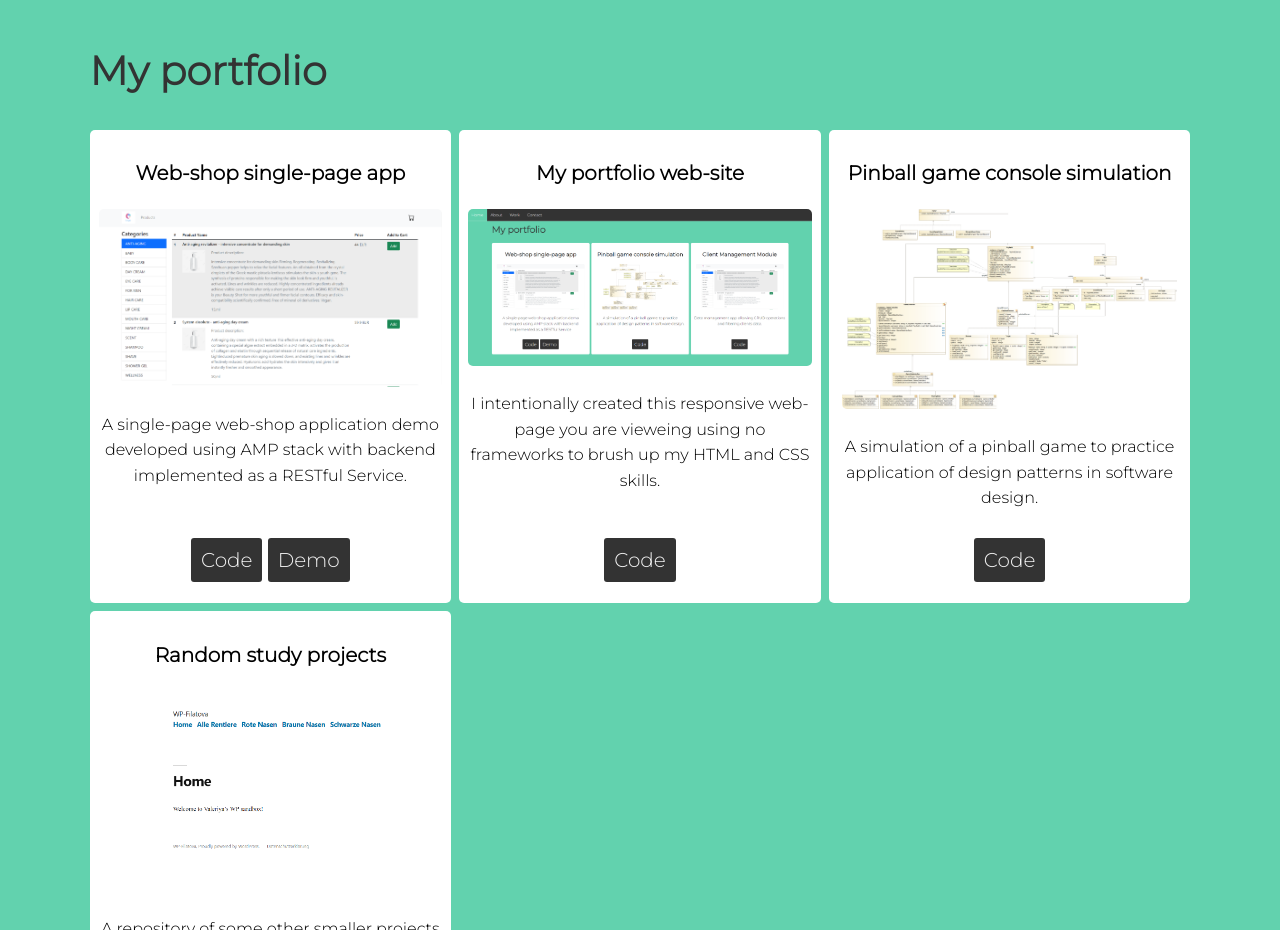
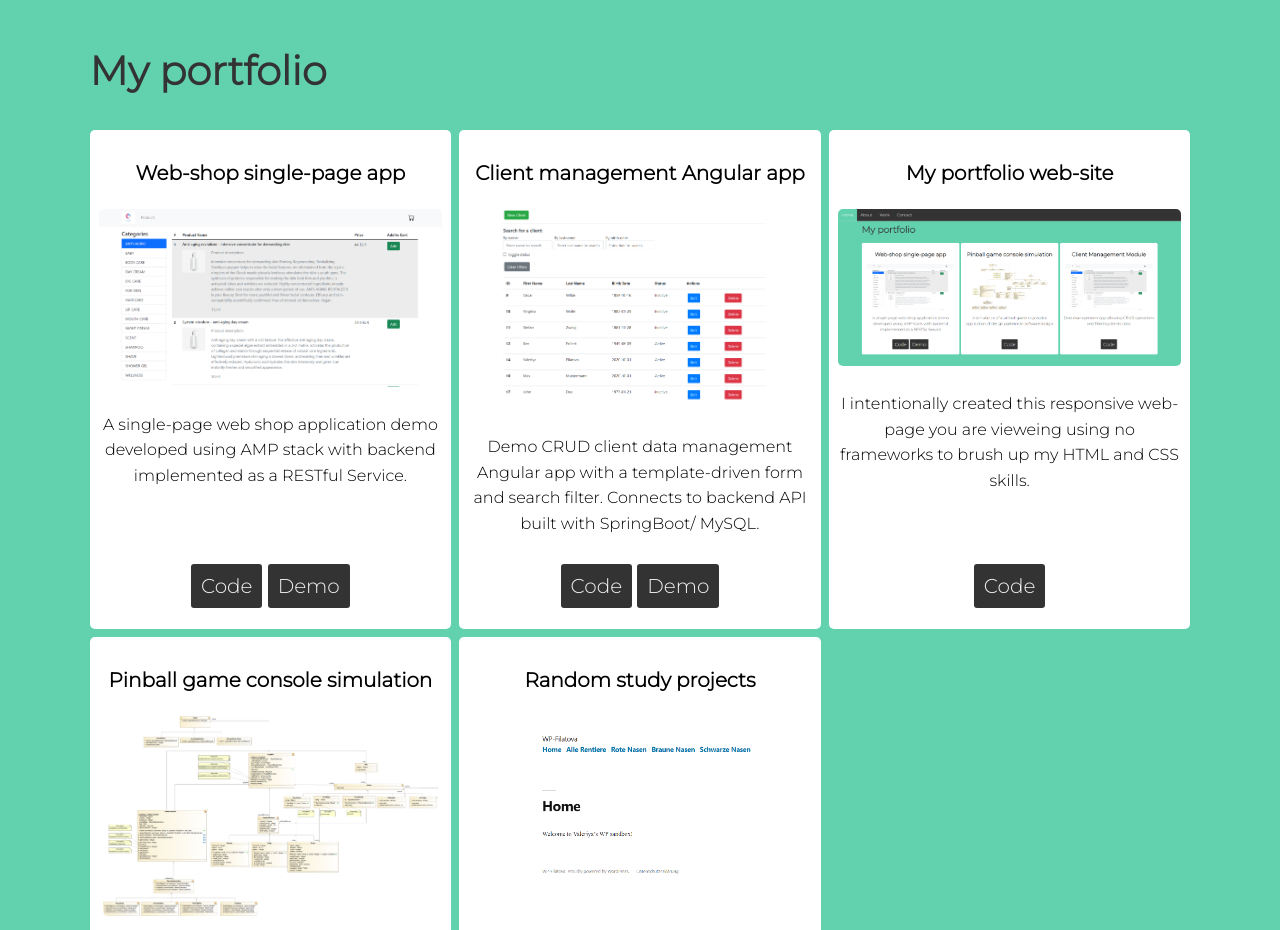
Before and after one commit to ValFil-ex/valeriyas-website-portfolio, a website built with Parcel: page index.html in a window 1280 px wide. Shown: the part 2700-3630 px from the top of the page. Built offline with nearby package versions, Linux system fonts and the light colour scheme.

Commit message:
Angular cm project added to portfolio

```diff
--- a/index.html
+++ b/index.html
@@ -137,12 +137,35 @@
                     </div>
                 </div>
                 <p>
-                    A single-page web-shop application demo developed using AMP stack with backend implemented as a RESTful Service.
+                    A single-page web shop application demo developed using AMP stack with backend implemented as a RESTful Service.
                 </p>
             </section>
             <footer>
                 <a class="button" href="https://github.com/ValFil-ex/web-shop-rest.git" target="_blank">Code</a>
                 <a class="button" href="https://webstorebackend.000webhostapp.com/#" target="_blank">Demo</a>
+            </footer>
+        </section>
+
+        <section class="grid-project" data-aos="fade-up" data-aos-delay="100">
+            <section>
+                <h3>Client management Angular app</h3>
+                <div class="layout">
+                    <img src="assets/angular-app.png" class="grid-img">
+                    <div class="overlay">
+                        <p>
+                            <span>Angular</span><span>TypeScript</span><span>Java</span>
+                            <br/>
+                            <span>SpringBoot</span><span>MySQL</span>
+                        </p>
+                    </div>
+                </div>
+                <p>
+                    Demo CRUD client data management Angular app with a template-driven form and search filter. Connects to backend API built with SpringBoot/ MySQL.
+                </p>
+            </section>
+            <footer>
+                <a class="button" href="https://github.com/ValFil-ex/WEBF-Filatova-CM.git" target="_blank">Code</a>
+                <a class="button" href="http://angular-ui-val.s3-website.eu-central-1.amazonaws.com/" target="_blank">Demo</a>
             </footer>
         </section>
 
```
Also changed, not shown: assets/angular-app.png (added).
